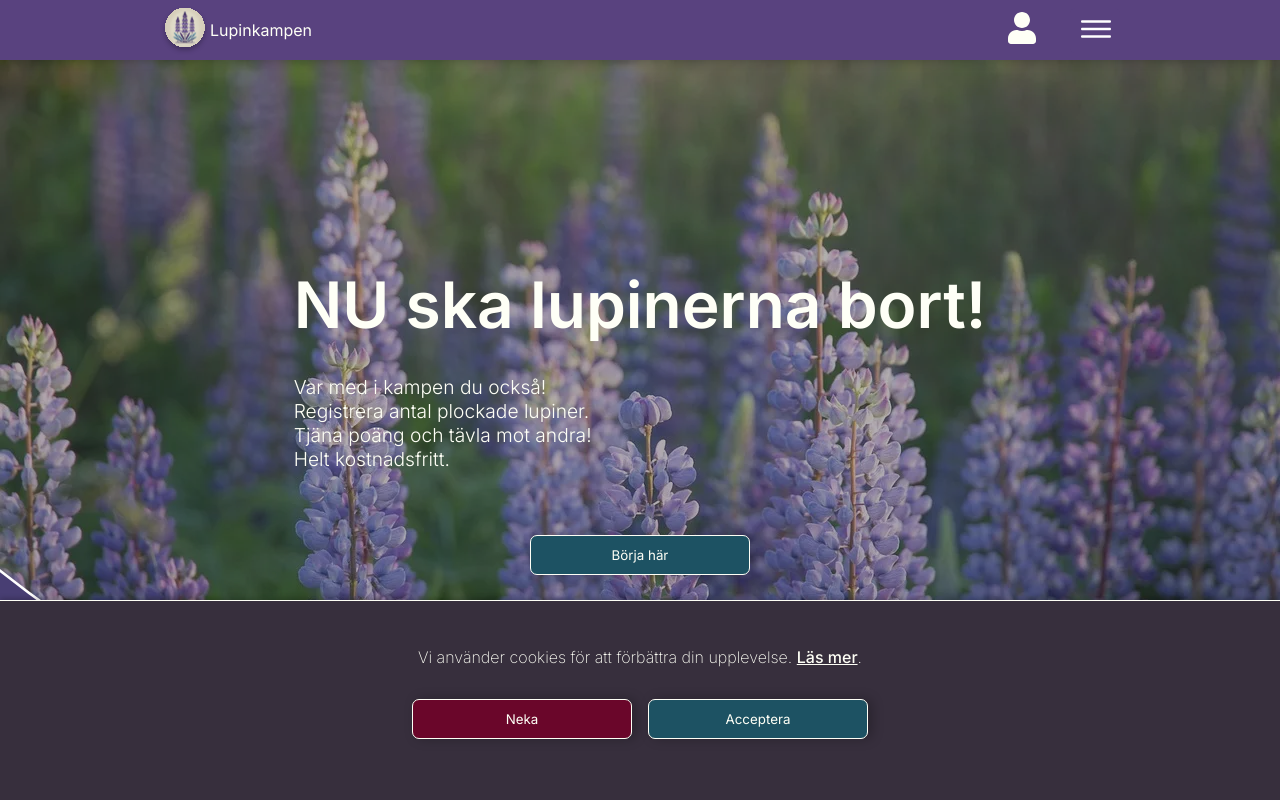
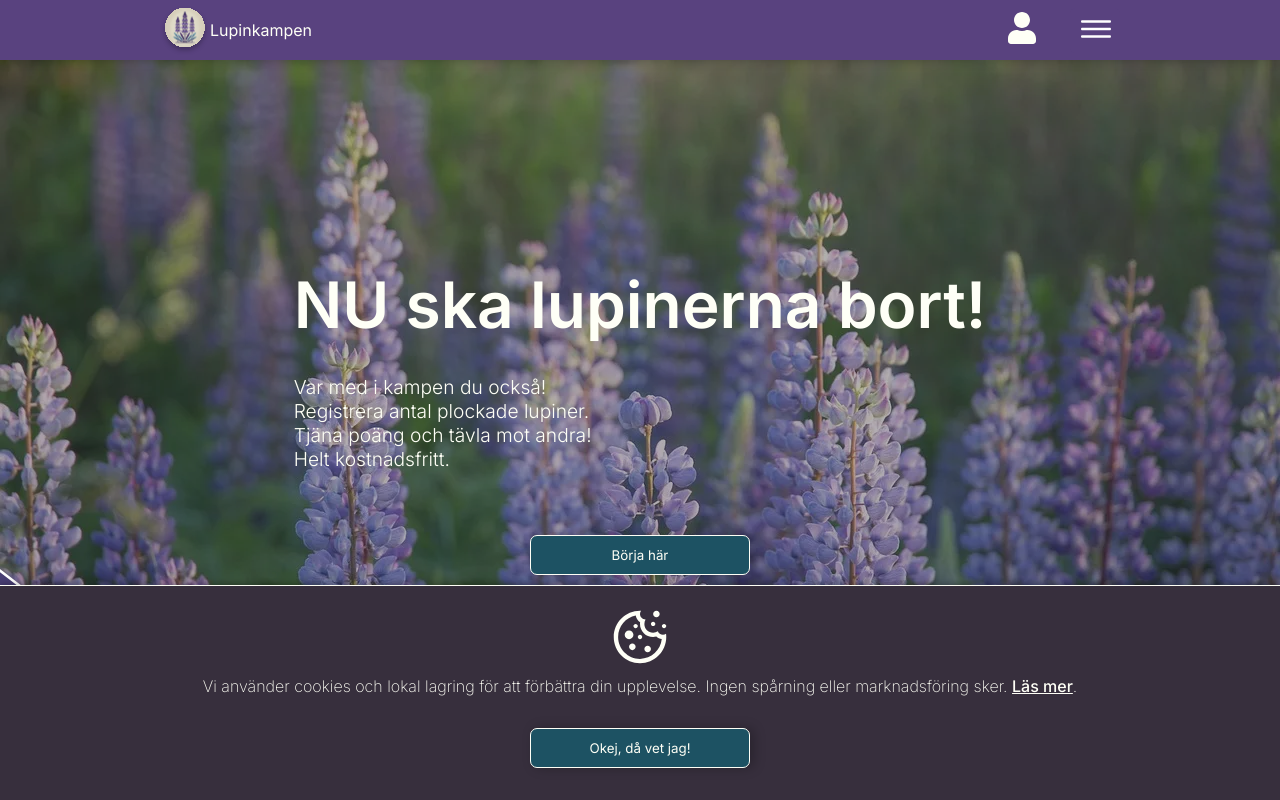
Before and after one commit to CarolineVarsaga/lupinkampen, a React (Vite) app in the folder client/: page / in a window 1280 px wide. Shown: the top 800 px of the page. Built offline with nearby package versions, Linux system fonts and the light colour scheme; no server answers.

Commit message:
:sparkles: cookie bar button

```diff
--- a/client/src/components/CookieBar.tsx
+++ b/client/src/components/CookieBar.tsx
@@ -1,9 +1,11 @@
+import { Link } from "react-router-dom";
 import { useCookies } from "../hooks/useCookieBar";
 import Button from "./Button";
 import { motion, AnimatePresence } from "framer-motion";
+import { LiaCookieBiteSolid } from "react-icons/lia";
 
 const CookieBar: React.FC = () => {
-  const { cookiesAccepted, acceptCookies, declineCookies } = useCookies();
+  const { cookiesAccepted, acceptCookies } = useCookies();
 
   const animationVariants = {
     hidden: { y: "100%", opacity: 0 },
@@ -22,18 +24,17 @@ const CookieBar: React.FC = () => {
           variants={animationVariants}
           transition={{ duration: 0.6, ease: "easeInOut" }}
         >
-          <p>
-            Vi använder cookies för att förbättra din upplevelse.{" "}
-            <a href="/policy">Läs mer</a>.
-          </p>
+          <div className="cookiebar-text-container">
+            <LiaCookieBiteSolid size={70} />
+            <p>
+              Vi använder cookies och lokal lagring för att förbättra din
+              upplevelse. Ingen spårning eller marknadsföring sker.{" "}
+              <Link to="/policy">Läs mer</Link>.
+            </p>
+          </div>
           <div className="cookiebar-buttons-container">
             <Button
-              text="Neka"
-              onClick={declineCookies}
-              className="cookiebar-decline-button"
-            />
-            <Button
-              text="Acceptera"
+              text="Okej, då vet jag!"
               onClick={acceptCookies}
               className="cookiebar-accept-button"
             />
```
